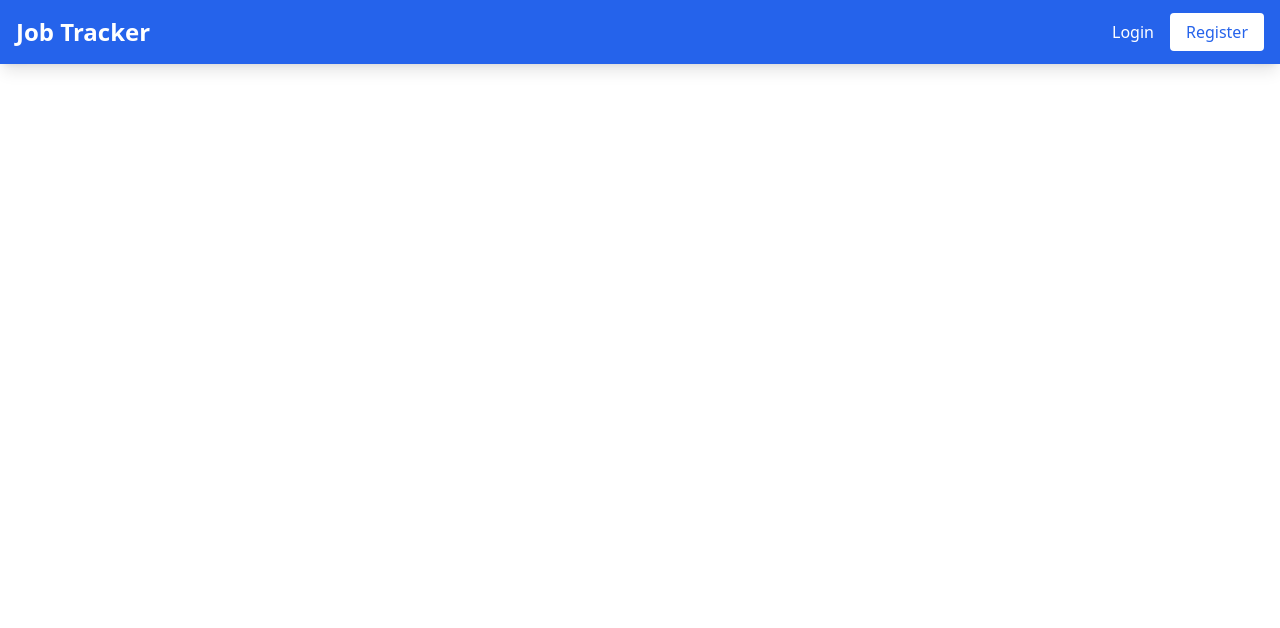
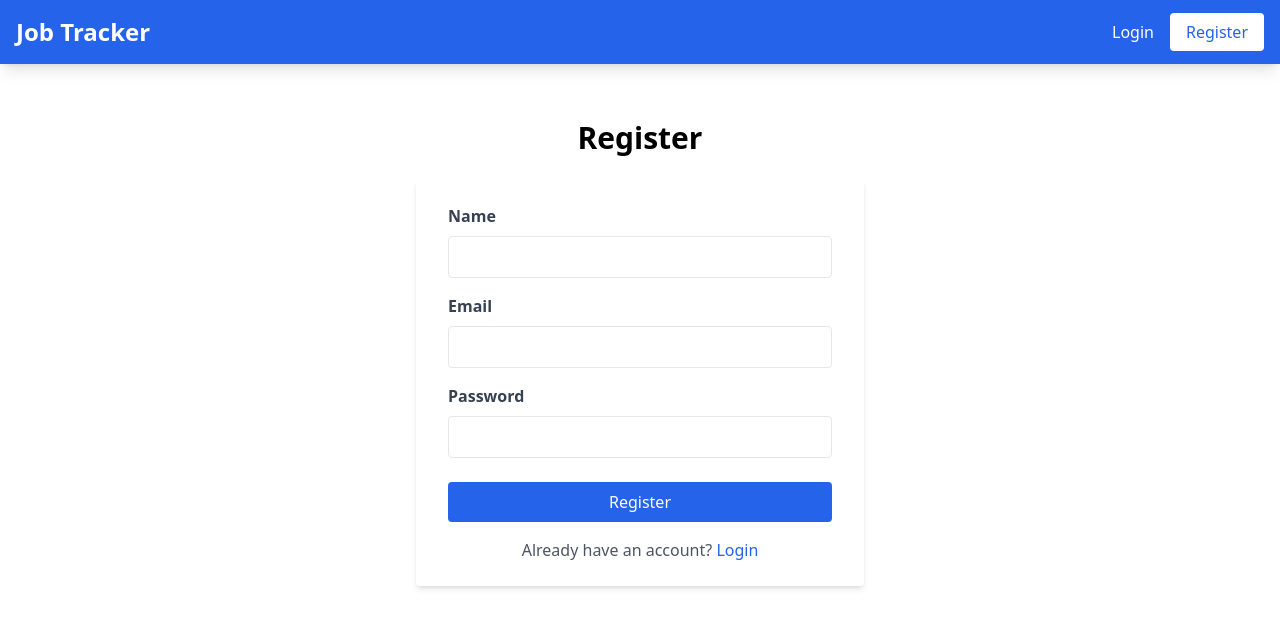
Before and after one commit to beaprogram/Job-Tracker, a React (Create React App) app in the folder client/: page /register in a window 1280 px wide. Shown: the top 628 px of the page. Built offline with nearby package versions, Linux system fonts and the light colour scheme.

Commit message:
Added login, register pages and authentication

```diff
--- a/client/src/App.js
+++ b/client/src/App.js
@@ -1,20 +1,24 @@
 import { BrowserRouter, Routes, Route } from "react-router-dom";
+import { AuthProvider } from "./context/AuthContext";
 import Navbar from './components/Navbar';
+import Login from './pages/Login';
+import Register from "./pages/Register";
 
 function App(){
   return(
-    <BrowserRouter>
-      <Navbar>
-        <main>
+    <AuthProvider>
+      <BrowserRouter>
+        <Navbar/>
+        <main className="container mx-auto p-4">
           <Routes>
             <Route path="/" element={<h1 className="text-3xl">Dashboard</h1>}/>
-            <Route path="/login" element={<h1 className="text-3xl">Login Page</h1>}/>
-            <Route path="/register" element={<h1 className="text-3xl">Register Page</h1>}/>
+            <Route path="/login" element={<Login />}/>
+            <Route path="/register" element={<Register />}/>
             <Route path="/jobs" element={<h1 className="text-3xl">Jobs Page</h1>}/>
           </Routes>
         </main>
-      </Navbar>
-    </BrowserRouter>
+      </BrowserRouter>
+    </AuthProvider>
   )
 }
 
--- a/client/src/components/Navbar.jsx
+++ b/client/src/components/Navbar.jsx
@@ -1,6 +1,15 @@
-import { Link } from 'react-router-dom';
+import { Link, useNavigate } from 'react-router-dom';
+import { useAuth } from '../context/AuthContext';
 
 const Navbar = () => {
+  const { user, logout } = useAuth();
+  const navigate = useNavigate();
+
+  const handleLogout = () => {
+    logout();
+    navigate('/login');
+  };
+
   return (
     <nav className="bg-blue-600 text-white p-4 shadow-lg">
       <div className="container mx-auto flex justify-between items-center">
@@ -8,12 +17,29 @@ const Navbar = () => {
           Job Tracker
         </Link>
         <div className="space-x-4">
+          {user ? (
+            <>
+              <span>Welcome, {user.name}!</span>
+              <Link to="/jobs" className="hover:text-blue-200">
+                Jobs
+              </Link>
+              <button
+                onClick={handleLogout}
+                className="bg-red-500 px-4 py-2 rounded hover:bg-red-600"
+              >
+                Logout
+              </button>
+            </>
+          ) : (
+            <>
               <Link to="/login" className="hover:text-blue-200">
                 Login
               </Link>
               <Link to="/register" className="bg-white text-blue-600 px-4 py-2 rounded hover:bg-blue-100">
                 Register
               </Link>
+            </>
+          )}
         </div>
       </div>
     </nav>
--- /dev/null
+++ b/client/src/context/AuthContext.jsx
@@ -0,0 +1,38 @@
+import { createContext, useState, useContext, useEffect } from 'react';
+
+const AuthContext = createContext();
+
+export const AuthProvider = ({ children }) => {
+  const [user, setUser] = useState(null);
+  const [loading, setLoading] = useState(true);
+
+  useEffect(() => {
+    const token = localStorage.getItem('token');
+    const savedUser = localStorage.getItem('user');
+
+    if (token && savedUser) {
+      setUser(JSON.parse(savedUser));
+    }
+    setLoading(false);
+  }, []);
+
+  const login = (userData) => {
+    setUser(userData);
+    localStorage.setItem('token', userData.token);
+    localStorage.setItem('user', JSON.stringify(userData));
+  };
+
+  const logout = () => {
+    setUser(null);
+    localStorage.removeItem('token');
+    localStorage.removeItem('user');
+  };
+
+  return (
+    <AuthContext.Provider value={{ user, login, logout, loading }}>
+      {children}
+    </AuthContext.Provider>
+  );
+};
+
+export const useAuth = () => useContext(AuthContext);
--- /dev/null
+++ b/client/src/pages/Login.jsx
@@ -0,0 +1,94 @@
+import { useState } from 'react';
+import { Link, useNavigate } from 'react-router-dom';
+import { useAuth } from '../context/AuthContext';
+import { loginUser } from '../services/api';
+
+const Login = () => {
+  const [formData, setFormData] = useState({
+    email: '',
+    password: ''
+  });
+  const [error, setError] = useState('');
+  const [loading, setLoading] = useState(false);
+
+  const { login } = useAuth();
+  const navigate = useNavigate();
+
+  const handleChange = (e) => {
+    setFormData({
+      ...formData,
+      [e.target.name]: e.target.value
+    });
+  };
+
+  const handleSubmit = async (e) => {
+    e.preventDefault();
+    setError('');
+    setLoading(true);
+
+    try {
+      const response = await loginUser(formData);
+      login(response.data);
+      navigate('/');
+    } catch (err) {
+      setError(err.response?.data?.message || 'Login failed');
+    } finally {
+      setLoading(false);
+    }
+  };
+
+  return (
+    <div className="max-w-md mx-auto mt-10">
+      <h2 className="text-3xl font-bold text-center mb-6">Login</h2>
+
+      {error && (
+        <div className="bg-red-100 text-red-700 p-3 rounded mb-4">
+          {error}
+        </div>
+      )}
+
+      <form onSubmit={handleSubmit} className="bg-white shadow-md rounded px-8 py-6">
+        <div className="mb-4">
+          <label className="block text-gray-700 font-bold mb-2">Email</label>
+          <input
+            type="email"
+            name="email"
+            value={formData.email}
+            onChange={handleChange}
+            className="w-full px-3 py-2 border rounded focus:outline-none focus:ring-2 focus:ring-blue-500"
+            required
+          />
+        </div>
+
+        <div className="mb-6">
+          <label className="block text-gray-700 font-bold mb-2">Password</label>
+          <input
+            type="password"
+            name="password"
+            value={formData.password}
+            onChange={handleChange}
+            className="w-full px-3 py-2 border rounded focus:outline-none focus:ring-2 focus:ring-blue-500"
+            required
+          />
+        </div>
+
+        <button
+          type="submit"
+          disabled={loading}
+          className="w-full bg-blue-600 text-white py-2 rounded hover:bg-blue-700 disabled:bg-blue-300"
+        >
+          {loading ? 'Logging in...' : 'Login'}
+        </button>
+
+        <p className="text-center mt-4 text-gray-600">
+          Don't have an account?{' '}
+          <Link to="/register" className="text-blue-600 hover:underline">
+            Register
+          </Link>
+        </p>
+      </form>
+    </div>
+  );
+};
+
+export default Login;
--- /dev/null
+++ b/client/src/pages/Register.jsx
@@ -0,0 +1,107 @@
+import { useState } from 'react';
+import { Link, useNavigate } from 'react-router-dom';
+import { useAuth } from '../context/AuthContext';
+import { registerUser } from '../services/api';
+
+const Register = () => {
+  const [formData, setFormData] = useState({
+    name: '',
+    email: '',
+    password: ''
+  });
+  const [error, setError] = useState('');
+  const [loading, setLoading] = useState(false);
+
+  const { login } = useAuth();
+  const navigate = useNavigate();
+
+  const handleChange = (e) => {
+    setFormData({
+      ...formData,
+      [e.target.name]: e.target.value
+    });
+  };
+
+  const handleSubmit = async (e) => {
+    e.preventDefault();
+    setError('');
+    setLoading(true);
+
+    try {
+      const response = await registerUser(formData);
+      login(response.data);
+      navigate('/');
+    } catch (err) {
+      setError(err.response?.data?.message || 'Registration failed');
+    } finally {
+      setLoading(false);
+    }
+  };
+
+  return (
+    <div className="max-w-md mx-auto mt-10">
+      <h2 className="text-3xl font-bold text-center mb-6">Register</h2>
+
+      {error && (
+        <div className="bg-red-100 text-red-700 p-3 rounded mb-4">
+          {error}
+        </div>
+      )}
+
+      <form onSubmit={handleSubmit} className="bg-white shadow-md rounded px-8 py-6">
+        <div className="mb-4">
+          <label className="block text-gray-700 font-bold mb-2">Name</label>
+          <input
+            type="text"
+            name="name"
+            value={formData.name}
+            onChange={handleChange}
+            className="w-full px-3 py-2 border rounded focus:outline-none focus:ring-2 focus:ring-blue-500"
+            required
+          />
+        </div>
+
+        <div className="mb-4">
+          <label className="block text-gray-700 font-bold mb-2">Email</label>
+          <input
+            type="email"
+            name="email"
+            value={formData.email}
+            onChange={handleChange}
+            className="w-full px-3 py-2 border rounded focus:outline-none focus:ring-2 focus:ring-blue-500"
+            required
+          />
+        </div>
+
+        <div className="mb-6">
+          <label className="block text-gray-700 font-bold mb-2">Password</label>
+          <input
+            type="password"
+            name="password"
+            value={formData.password}
+            onChange={handleChange}
+            className="w-full px-3 py-2 border rounded focus:outline-none focus:ring-2 focus:ring-blue-500"
+            required
+          />
+        </div>
+
+        <button
+          type="submit"
+          disabled={loading}
+          className="w-full bg-blue-600 text-white py-2 rounded hover:bg-blue-700 disabled:bg-blue-300"
+        >
+          {loading ? 'Registering...' : 'Register'}
+        </button>
+
+        <p className="text-center mt-4 text-gray-600">
+          Already have an account?{' '}
+          <Link to="/login" className="text-blue-600 hover:underline">
+            Login
+          </Link>
+        </p>
+      </form>
+    </div>
+  );
+};
+
+export default Register;
--- /dev/null
+++ b/client/src/services/api.js
@@ -0,0 +1,26 @@
+import axios from 'axios';
+
+const API=axios.create({
+    baseURL: 'http://localhost:3000/api'
+});
+
+API.interceptors.request.use((config)=>{
+    const token=localStorage.getItem('token');
+    if(token)
+    {
+        config.headers.Authorization=`Bearer ${token}`;
+    }
+    return config;
+});
+
+export const registerUser=(userData)=> API.post('/auth/register',userData);
+export const loginUser=(userData)=>API.post('/auth/login',userData);
+
+export const getJobs=()=>API.get('/jobs');
+export const getJob=(id)=>API.get(`/jobs/${id}`);
+export const createJob=(jobData)=>API.post('/jobs',jobData);
+export const updateJob=(id,jobData)=>API.patch(`/jobs/${id}`,jobData);
+export const deleteJob=(id)=>API.delete(`/jobs/${id}`);
+export const getStats=()=>API.get('/jobs/stats');
+
+export default API;
```
Lines whose indentation alone changed are shown as unchanged.
